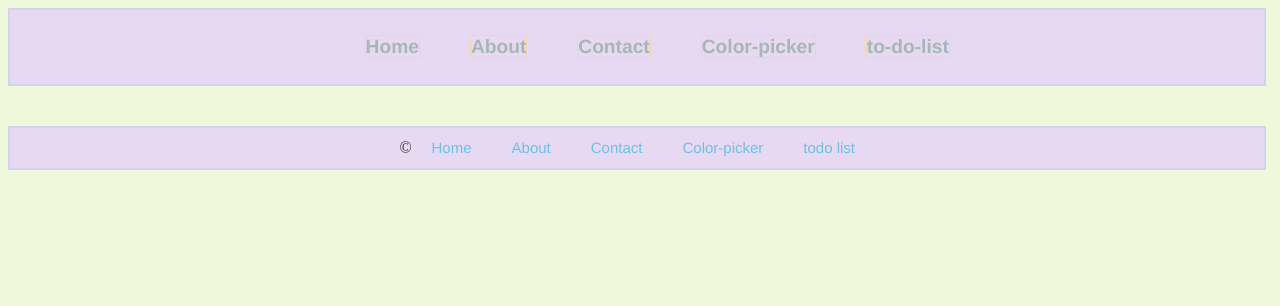
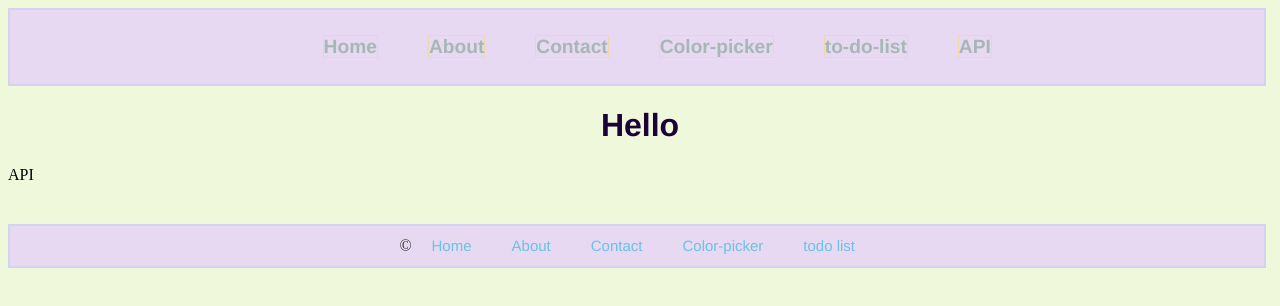
Before and after one commit to leahase/react, a React (Vite) app: page /search in a window 1280 px wide. Shown: the top 306 px of the page. Built offline with nearby package versions, Linux system fonts and the light colour scheme.

Commit message:
new component search

```diff
--- a/src/App.jsx
+++ b/src/App.jsx
@@ -12,6 +12,7 @@ import Contact from "./pages/Contact.jsx";
 import Counter from "./pages/price";
 import Color from "./pages/Color.jsx";
 import Todo from "./pages/Todo.jsx";
+import Search from "./pages/search.jsx";
 
 function App() {
   return (
@@ -24,6 +25,7 @@ function App() {
       <Route path="/contact" element={<Contact/>}/>
       <Route path="/color" element={<Color/>}/>
       <Route path="/todo" element={<Todo/>}/>
+      <Route path="/search" element={<Search/>}/>
     </Routes>
     <Footer></Footer>
     </BrowserRouter>
--- a/src/Navbar.jsx
+++ b/src/Navbar.jsx
@@ -9,6 +9,7 @@ function Navbar(){
                 <li><Link to="/contact" className="nav-link">Contact</Link></li>
                 <li><Link to="/color" className="nav-link">Color-picker</Link></li>
                 <li><Link to="/todo" className="nav-link">to-do-list</Link></li>
+                <li><Link to="/search" className="nav-link">API</Link></li>
             </ul>
         </nav>
     </div>
--- /dev/null
+++ b/src/pages/search.jsx
@@ -0,0 +1,8 @@
+import "../index.css";
+function Search() {
+
+    return <div> <h1>Hello </h1>
+    <p>API</p>
+    </div>
+}
+export default Search;
```
Also changed, not shown: 1 other file (tests, documents, lock files or other folders).
